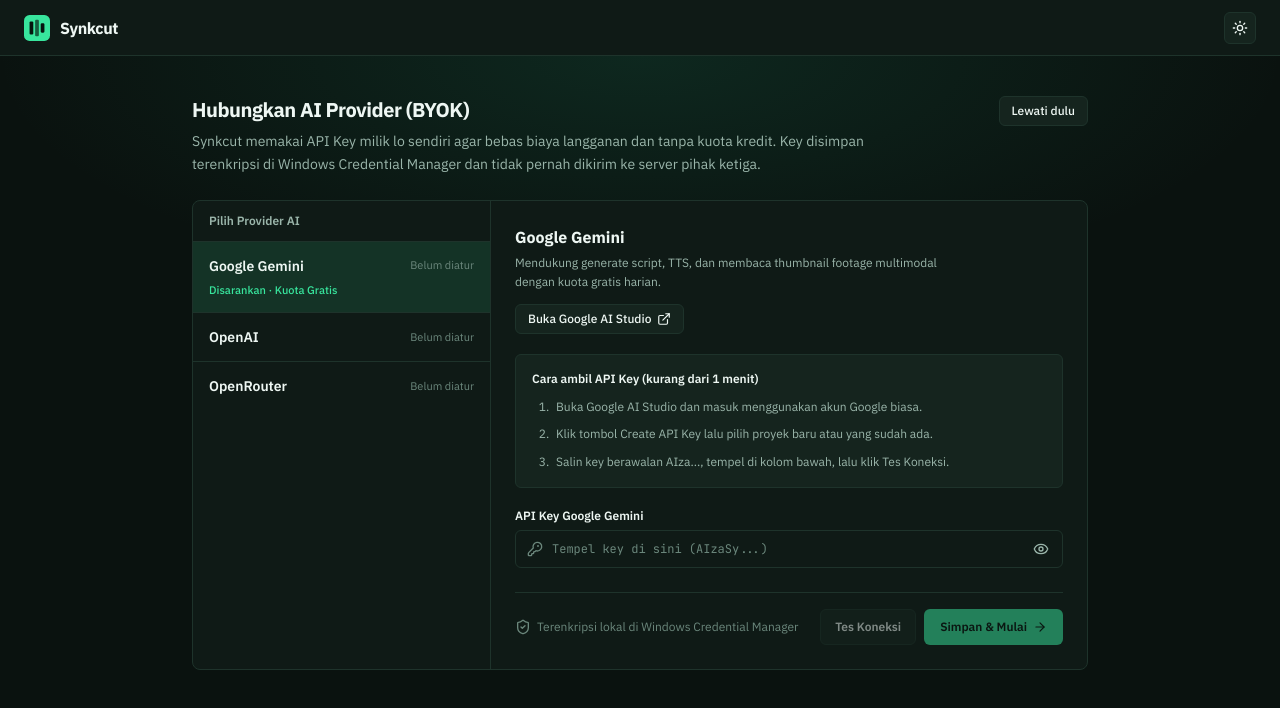
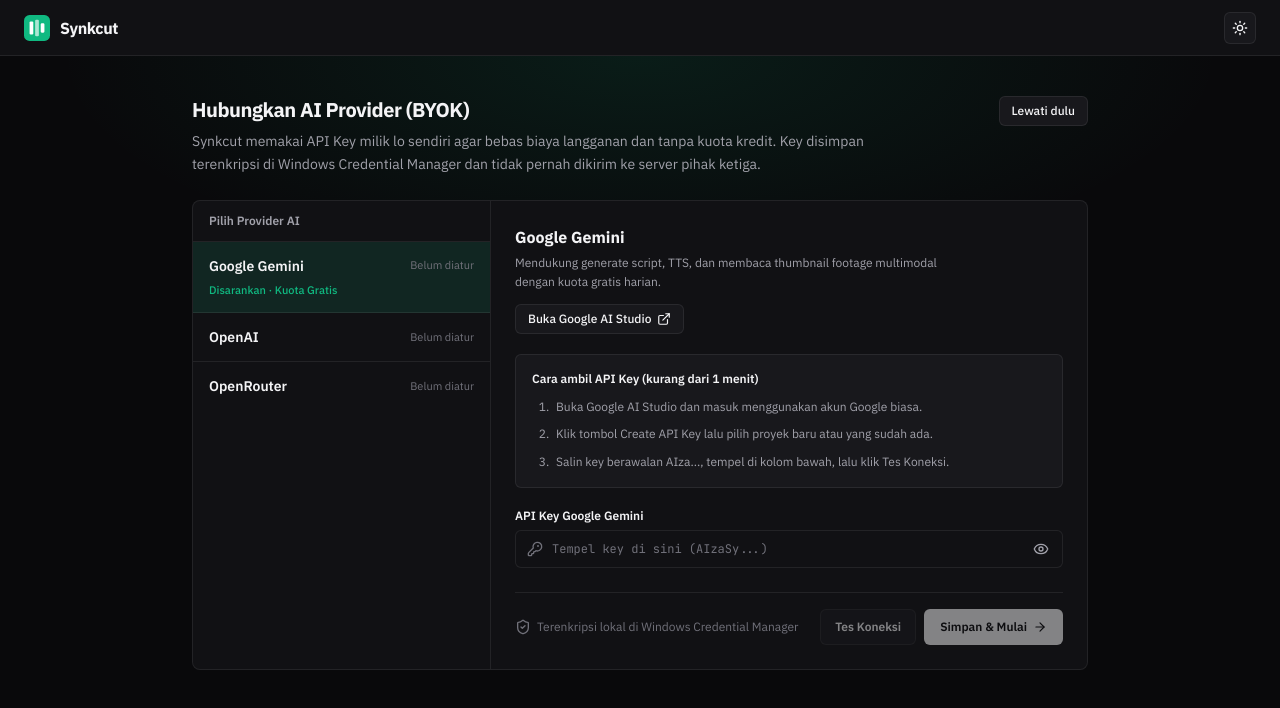
Before and after one commit to adityafakhrii/synkcut, a React (Vite) app: page / in a window 1280 px wide. Shown: the top 708 px of the page. Built offline with nearby package versions, Linux system fonts and the light colour scheme.

Commit message:
style(theme): refine Dark Studio to Machined Carbon with crisp white CTA and restrained Emerald signature

```diff
--- a/src/App.tsx
+++ b/src/App.tsx
@@ -56,9 +56,9 @@ function SynkcutMark() {
       aria-hidden="true"
     >
       <rect width="28" height="28" rx="6" fill="var(--accent)" />
-      <rect x="6" y="7" width="4" height="14" rx="1.2" fill="var(--accent-fg)" />
-      <rect x="12" y="5" width="4" height="18" rx="1.2" fill="var(--accent-fg)" fillOpacity="0.65" />
-      <rect x="18" y="9" width="4" height="10" rx="1.2" fill="var(--accent-fg)" />
+      <rect x="6" y="7" width="4" height="14" rx="1.2" fill="#ffffff" />
+      <rect x="12" y="5" width="4" height="18" rx="1.2" fill="#ffffff" fillOpacity="0.65" />
+      <rect x="18" y="9" width="4" height="10" rx="1.2" fill="#ffffff" />
     </svg>
   );
 }
--- a/src/components/ProjectsHomeView.tsx
+++ b/src/components/ProjectsHomeView.tsx
@@ -476,8 +476,8 @@ export default function ProjectsHomeView({
                         <div
                           className="flex h-10 w-10 items-center justify-center rounded-full opacity-0 transition-opacity duration-150 group-hover:opacity-100"
                           style={{
-                            backgroundColor: "var(--accent)",
-                            color: "var(--accent-fg)",
+                            backgroundColor: "var(--cta-bg)",
+                            color: "var(--cta-fg)",
                           }}
                         >
                           <Play className="h-4 w-4 fill-current" />
@@ -590,8 +590,8 @@ export default function ProjectsHomeView({
                           <button
                             type="button"
                             onClick={() => onOpenProject(item.id)}
-                            className="text-[11px] font-semibold cursor-pointer"
-                            style={{ color: "var(--accent)" }}
+                            className="text-[11px] font-semibold hover:underline cursor-pointer"
+                            style={{ color: "var(--text-primary)" }}
                           >
                             Buka Studio
                           </button>
@@ -823,8 +823,8 @@ export default function ProjectsHomeView({
             <button
               type="button"
               onClick={onNavigateSamples}
-              className="inline-flex items-center gap-1 text-xs font-semibold cursor-pointer"
-              style={{ color: "var(--accent)" }}
+              className="inline-flex items-center gap-1 text-xs font-semibold hover:underline cursor-pointer"
+              style={{ color: "var(--text-secondary)" }}
             >
               Semua Sample
               <ArrowRight className="h-3.5 w-3.5" />
--- a/src/index.css
+++ b/src/index.css
@@ -9,15 +9,21 @@
   --bg-canvas-well: #e4ece8;
   --border-subtle: #d1dfd8;
   --border-strong: #b6cbc1;
+  --panel-catchlight: rgba(255, 255, 255, 0.8);
   --text-primary: #0b1712;
   --text-secondary: #435c52;
   --text-muted: #5d786d;
+  --cta-bg: #0e9466;
+  --cta-hover: #0b7d55;
+  --cta-fg: #ffffff;
   --accent: #0e9466;
   --accent-hover: #0b7d55;
   --accent-fg: #ffffff;
-  --accent-soft: rgba(14, 148, 102, 0.11);
-  --ambient-wash: rgba(14, 148, 102, 0.08);
-  --stage-dot: rgba(11, 23, 18, 0.09);
+  --accent-soft: rgba(14, 148, 102, 0.1);
+  --ambient-wash: rgba(14, 148, 102, 0.07);
+  --stage-dot: rgba(11, 23, 18, 0.08);
+  --playhead: #0b1712;
+  --waveform: rgba(14, 148, 102, 0.45);
   --role-hook: #d97706;
   --role-body: #0284c7;
   --role-cta: #0e9466;
@@ -29,27 +35,33 @@
 
 .dark {
   color-scheme: dark;
-  --bg-app: #0a120f;
-  --bg-panel: #0f1a16;
-  --bg-elevated: #15241e;
-  --bg-hover: #1c3028;
-  --bg-canvas-well: #060b09;
-  --border-subtle: #1e332b;
-  --border-strong: #2c4a3e;
-  --text-primary: #eef7f3;
-  --text-secondary: #9ab5aa;
-  --text-muted: #6b877c;
-  --accent: #38e59d;
-  --accent-hover: #2cd18d;
-  --accent-fg: #06140e;
-  --accent-soft: rgba(56, 229, 157, 0.12);
-  --ambient-wash: rgba(34, 154, 114, 0.16);
-  --stage-dot: rgba(238, 247, 243, 0.08);
+  --bg-app: #09090b;
+  --bg-panel: #111114;
+  --bg-elevated: #18181c;
+  --bg-hover: #222228;
+  --bg-canvas-well: #050507;
+  --border-subtle: rgba(255, 255, 255, 0.075);
+  --border-strong: rgba(255, 255, 255, 0.17);
+  --panel-catchlight: rgba(255, 255, 255, 0.035);
+  --text-primary: #f4f4f6;
+  --text-secondary: #a1a1aa;
+  --text-muted: #71717a;
+  --cta-bg: #f4f4f6;
+  --cta-hover: #e4e4e7;
+  --cta-fg: #09090b;
+  --accent: #10b981;
+  --accent-hover: #059669;
+  --accent-fg: #ffffff;
+  --accent-soft: rgba(16, 185, 129, 0.12);
+  --ambient-wash: rgba(16, 185, 129, 0.11);
+  --stage-dot: rgba(255, 255, 255, 0.055);
+  --playhead: #f4f4f6;
+  --waveform: rgba(244, 244, 246, 0.28);
   --role-hook: #f59e0b;
   --role-body: #38bdf8;
-  --role-cta: #38e59d;
-  --success: #38e59d;
-  --success-soft: rgba(56, 229, 157, 0.12);
+  --role-cta: #10b981;
+  --success: #10b981;
+  --success-soft: rgba(16, 185, 129, 0.12);
   --danger: #f87171;
   --danger-soft: rgba(248, 113, 113, 0.12);
 }
@@ -100,23 +112,29 @@ textarea:focus-visible {
   font-variant-numeric: tabular-nums;
 }
 
-/* Restrained atmospheric wash for welcome/onboarding/prompt focus only */
+/* Machined desktop panel surface */
+.ui-panel {
+  background-color: var(--bg-panel);
+  border: 1px solid var(--border-subtle);
+  box-shadow: inset 0 1px 0 var(--panel-catchlight);
+}
+
+/* Restrained atmospheric emerald wash — strictly Onboarding only */
 .ui-ambient-surface {
   background-image: radial-gradient(
-    ellipse 70% 45% at 50% 0%,
+    ellipse 65% 42% at 50% 0%,
     var(--ambient-wash),
-    transparent 72%
+    transparent 70%
   );
 }
 
-/* Subtle studio viewport dot grid (inspired by Reelio / Figma canvas) */
+/* Subtle studio viewport dot grid */
 .ui-stage-grid {
   background-color: var(--bg-canvas-well);
   background-image: radial-gradient(var(--stage-dot) 1px, transparent 1px);
   background-size: 16px 16px;
 }
 
-/* Native-feeling utility interaction surfaces */
 .ui-row {
   transition: background-color 150ms ease, border-color 150ms ease;
 }
@@ -138,13 +156,13 @@ textarea:focus-visible {
 }
 
 .ui-btn-primary {
-  background-color: var(--accent);
-  color: var(--accent-fg);
+  background-color: var(--cta-bg);
+  color: var(--cta-fg);
   transition: background-color 150ms ease, opacity 150ms ease;
 }
 
 .ui-btn-primary:hover:not(:disabled) {
-  background-color: var(--accent-hover);
+  background-color: var(--cta-hover);
 }
 
 .ui-input {
@@ -162,7 +180,6 @@ textarea:focus-visible {
   border-color: var(--border-strong);
 }
 
-/* Subtle native scrollbars */
 ::-webkit-scrollbar {
   width: 6px;
   height: 6px;
```
Also changed, not shown: src/components/StudioView.tsx (+47 -68 lines), .docs/PRD.md, 1 other file (tests, documents, lock files or other folders).
